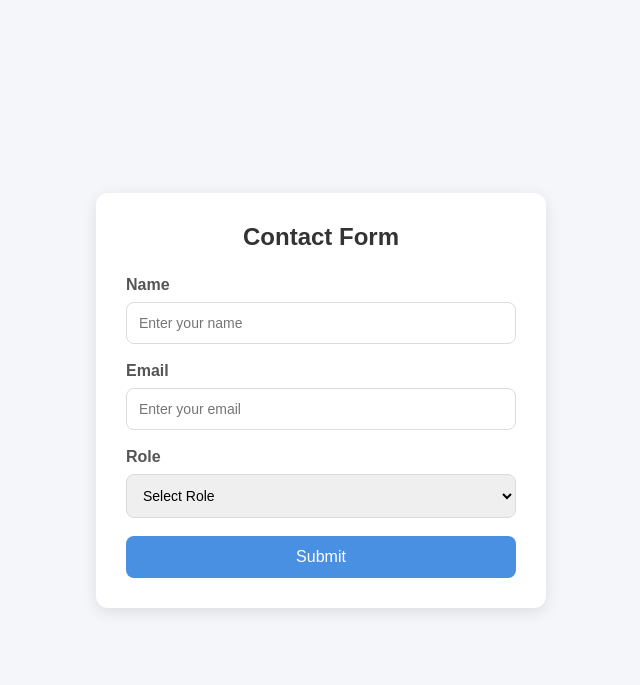
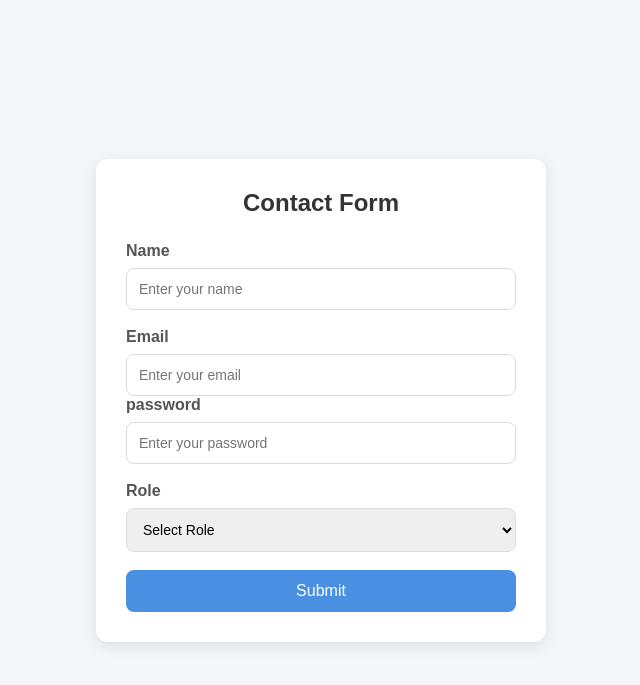
Before and after one commit to connectmihir/Blog_Site, a PHP site: page /register.php in a window 1280 px wide. Shown: the top 685 px of the page, without its empty margins (319-959 px from the left). Run offline with PHP 8.4, Linux system fonts and the light colour scheme.

Commit message:
working on form

```diff
--- a/register.php
+++ b/register.php
@@ -6,6 +6,7 @@
     <title>Contact Form</title>
     <link rel="stylesheet" href="/Blog_Site/registerStyle.css">
 </head>
+
 <body>
 
     <div class="container">
@@ -32,6 +33,15 @@
                     placeholder="Enter your email"
                     required
                 >
+
+                <label for="password">password</label>
+                <input
+                    type="password"
+                    id="password"
+                    name="password"
+                    placeholder="Enter your password"
+                    required
+                >
             </div>
 
             <div class="form-group">
```
